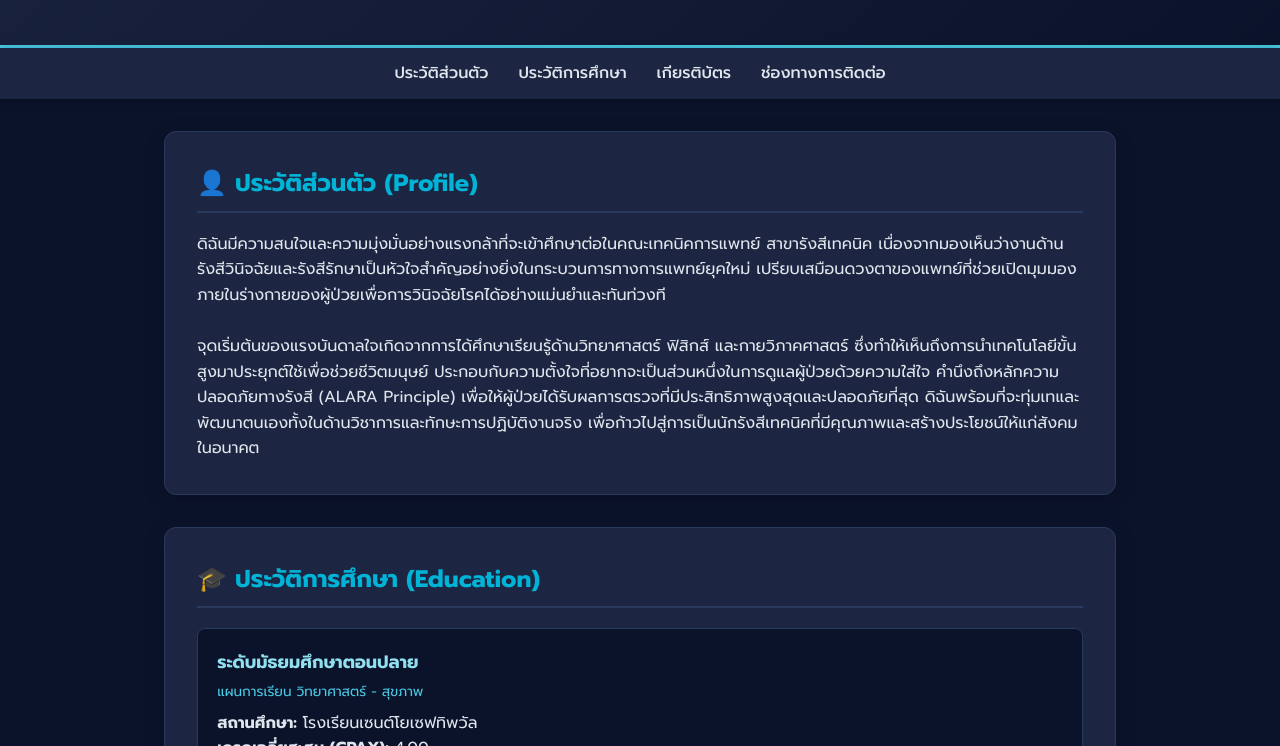
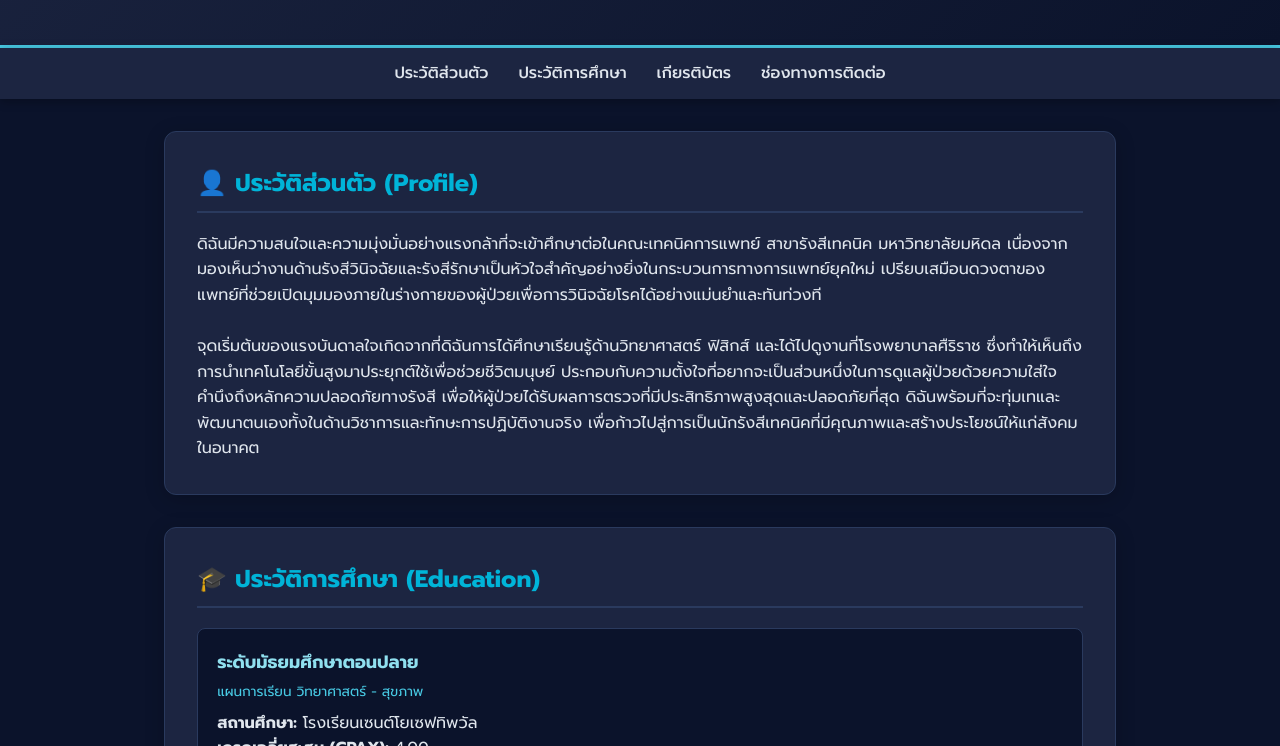
Before and after one commit to soraweena/soraweena.github.io, a plain HTML site: page index.html in a window 1280 px wide. Shown: the part 354-1100 px from the top of the page. Drawn offline with Linux system fonts and the light colour scheme.

Commit message:
Update index.html

```diff
--- a/index.html
+++ b/index.html
@@ -21,7 +21,7 @@
             gpax: "4.00", // เกรดเฉลี่ย
             school: "โรงเรียนเซนต์โยเซฟทิพวัล",
 
-            aboutMe: "ดิฉันมีความสนใจและความมุ่งมั่นอย่างแรงกล้าที่จะเข้าศึกษาต่อในคณะเทคนิคการแพทย์ สาขารังสีเทคนิค เนื่องจากมองเห็นว่างานด้านรังสีวินิจฉัยและรังสีรักษาเป็นหัวใจสำคัญอย่างยิ่งในกระบวนการทางการแพทย์ยุคใหม่ เปรียบเสมือนดวงตาของแพทย์ที่ช่วยเปิดมุมมองภายในร่างกายของผู้ป่วยเพื่อการวินิจฉัยโรคได้อย่างแม่นยำและทันท่วงที\n\nจุดเริ่มต้นของแรงบันดาลใจเกิดจากการได้ศึกษาเรียนรู้ด้านวิทยาศาสตร์ ฟิสิกส์ และกายวิภาคศาสตร์ ซึ่งทำให้เห็นถึงการนำเทคโนโลยีขั้นสูงมาประยุกต์ใช้เพื่อช่วยชีวิตมนุษย์ ประกอบกับความตั้งใจที่อยากจะเป็นส่วนหนึ่งในการดูแลผู้ป่วยด้วยความใส่ใจ คำนึงถึงหลักความปลอดภัยทางรังสี (ALARA Principle) เพื่อให้ผู้ป่วยได้รับผลการตรวจที่มีประสิทธิภาพสูงสุดและปลอดภัยที่สุด ดิฉันพร้อมที่จะทุ่มเทและพัฒนาตนเองทั้งในด้านวิชาการและทักษะการปฏิบัติงานจริง เพื่อก้าวไปสู่การเป็นนักรังสีเทคนิคที่มีคุณภาพและสร้างประโยชน์ให้แก่สังคมในอนาคต",
+            aboutMe: "ดิฉันมีความสนใจและความมุ่งมั่นอย่างแรงกล้าที่จะเข้าศึกษาต่อในคณะเทคนิคการแพทย์ สาขารังสีเทคนิค มหาวิทยาลัยมหิดล เนื่องจากมองเห็นว่างานด้านรังสีวินิจฉัยและรังสีรักษาเป็นหัวใจสำคัญอย่างยิ่งในกระบวนการทางการแพทย์ยุคใหม่ เปรียบเสมือนดวงตาของแพทย์ที่ช่วยเปิดมุมมองภายในร่างกายของผู้ป่วยเพื่อการวินิจฉัยโรคได้อย่างแม่นยำและทันท่วงที\n\nจุดเริ่มต้นของแรงบันดาลใจเกิดจากที่ดิฉันการได้ศึกษาเรียนรู้ด้านวิทยาศาสตร์ ฟิสิกส์ และได้ไปดูงานที่โรงพยาบาลศืริราช ซึ่งทำให้เห็นถึงการนำเทคโนโลยีขั้นสูงมาประยุกต์ใช้เพื่อช่วยชีวิตมนุษย์ ประกอบกับความตั้งใจที่อยากจะเป็นส่วนหนึ่งในการดูแลผู้ป่วยด้วยความใส่ใจ คำนึงถึงหลักความปลอดภัยทางรังสี เพื่อให้ผู้ป่วยได้รับผลการตรวจที่มีประสิทธิภาพสูงสุดและปลอดภัยที่สุด ดิฉันพร้อมที่จะทุ่มเทและพัฒนาตนเองทั้งในด้านวิชาการและทักษะการปฏิบัติงานจริง เพื่อก้าวไปสู่การเป็นนักรังสีเทคนิคที่มีคุณภาพและสร้างประโยชน์ให้แก่สังคมในอนาคต",
 
             // 3. ช่องทางติดต่อ
             email: "sorawee@example.com",
```
